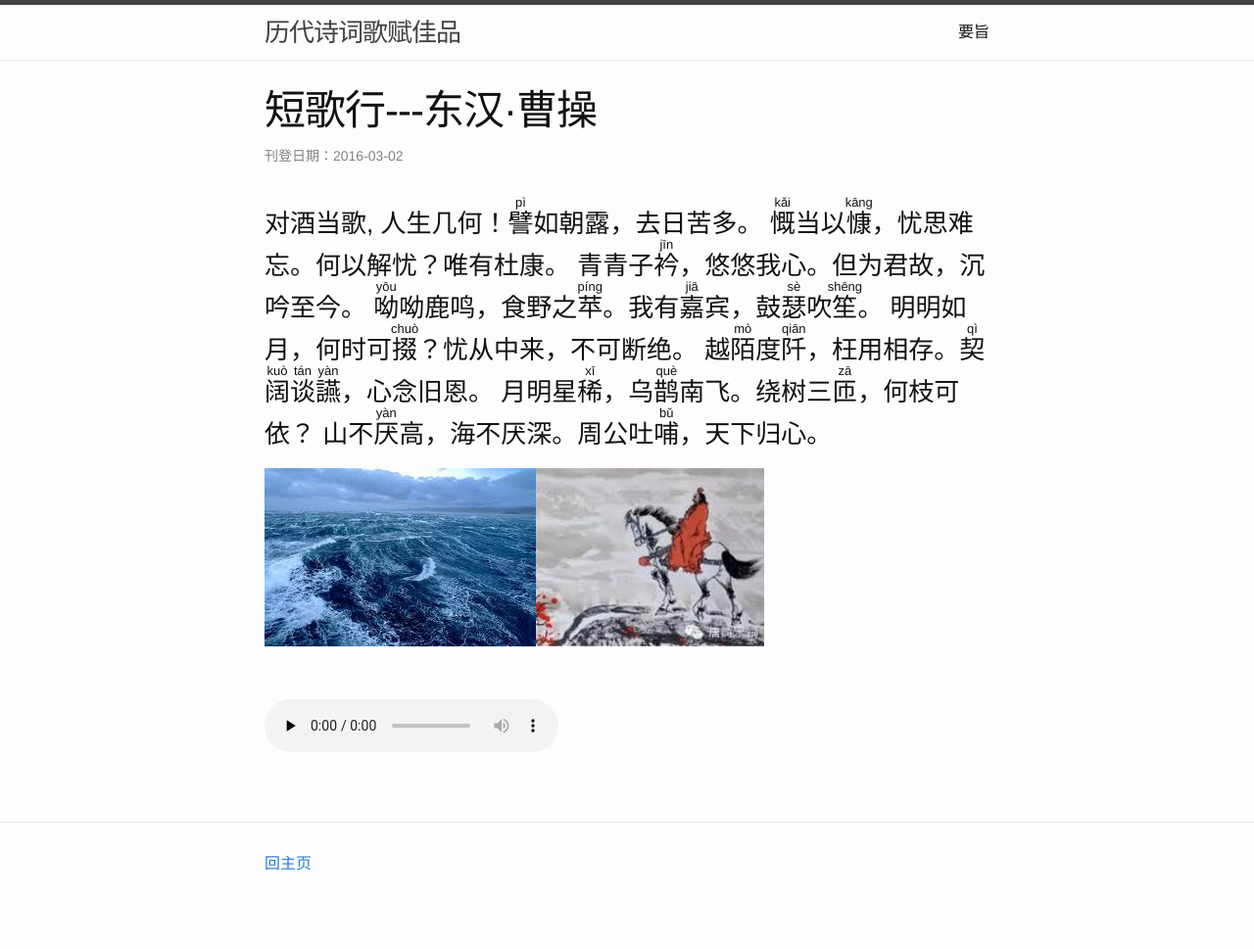
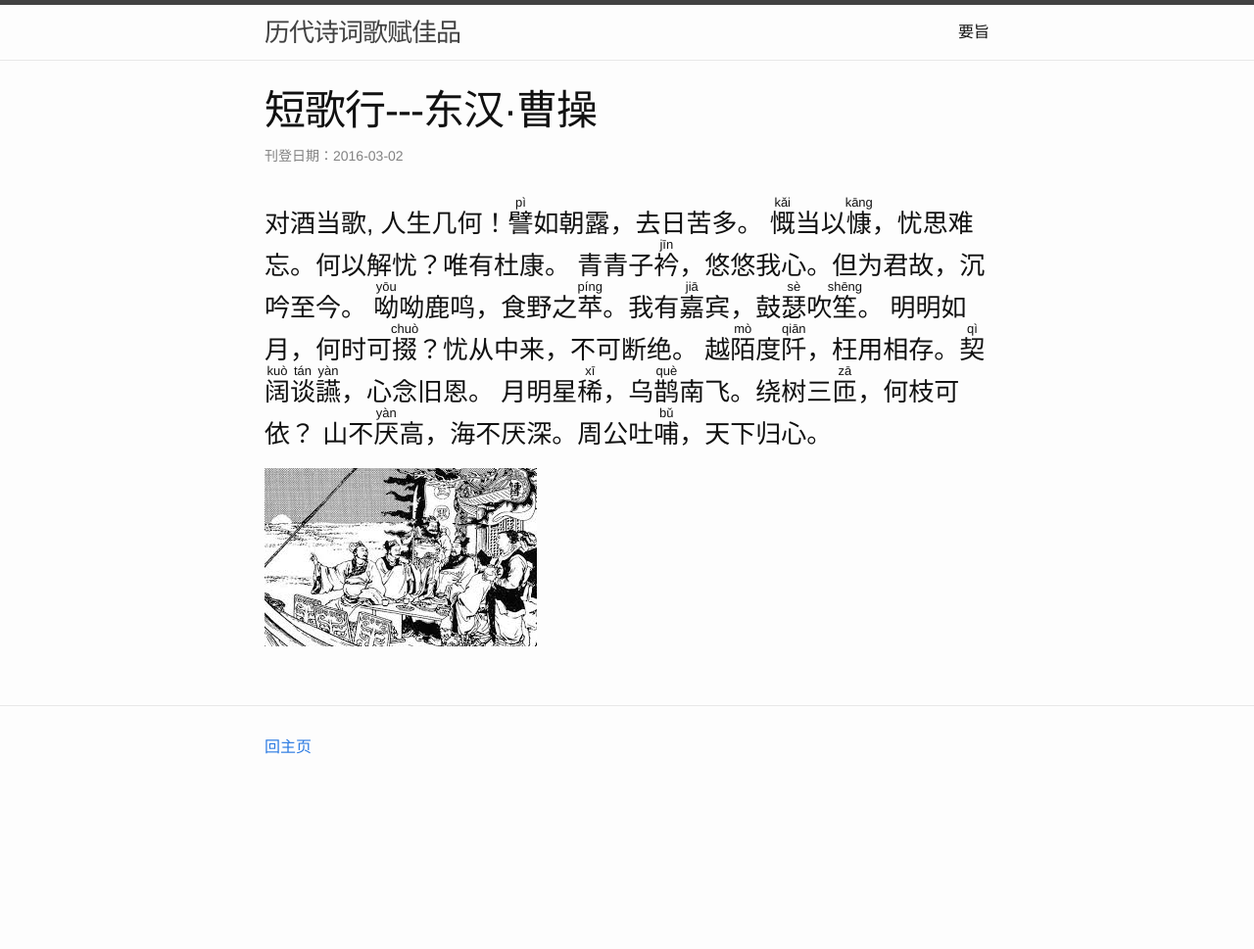
Before and after one commit to jixizh/christams-recipes, a Jekyll site: the page built from _posts/2015-08-08-caocao-2.md, in a window 1280 px wide. Shown: the whole page at 98% size. Built offline with Jekyll 4.4.1, drawn with Linux system fonts in a browser that asks for light colours; Markdown is read by kramdown in place of the engine named in the settings; after the commit the page ends 900 px from its top, so only the background shows below that.

Commit message:
gh_cacao-2_02/03/2016

```diff
--- a/_posts/2015-08-08-caocao-2.md
+++ b/_posts/2015-08-08-caocao-2.md
@@ -14,8 +14,4 @@ categories: jekyll update
 山不<ruby>厌<rt>yàn</rt></ruby>高，海不厌深。周公吐<ruby>哺<rt>bǔ</rt></ruby>，天下归心。
 
 
-![guancanghai]({{ site.url }}/image/canghai.jpg)![guancanghai1]({{ site.url }}/image/canghai1.jpg)
-<br>
-<audio controls preload="none">
-  <source src="{{ site.url }}/audio/caocao_guancanghai.m4a" type="audio/mpeg">
-</audio>
+![guancanghai]({{ site.url }}/image/duangexing.jpg)
```
Also changed, not shown: image/duangexing.jpg (added).
